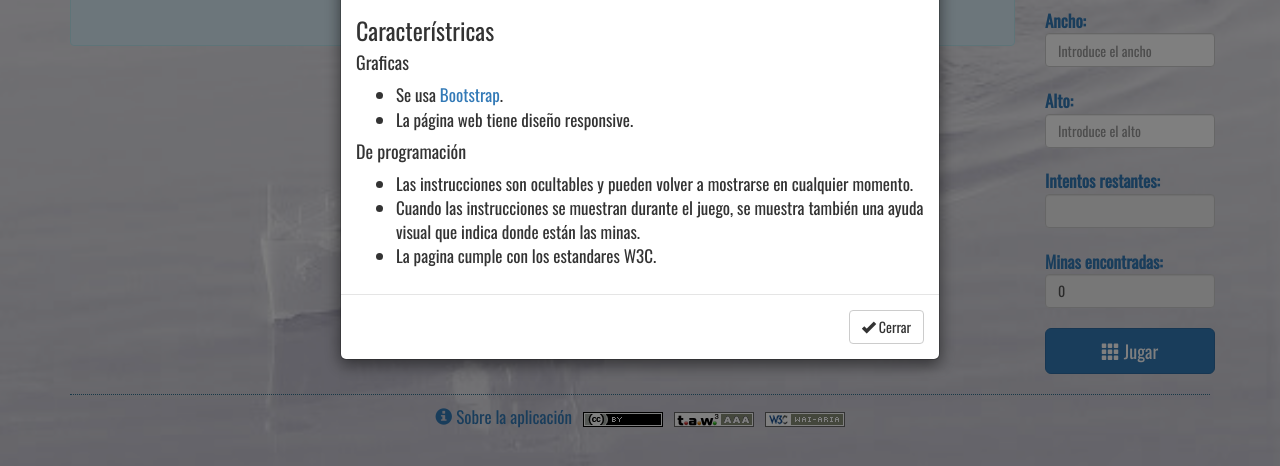
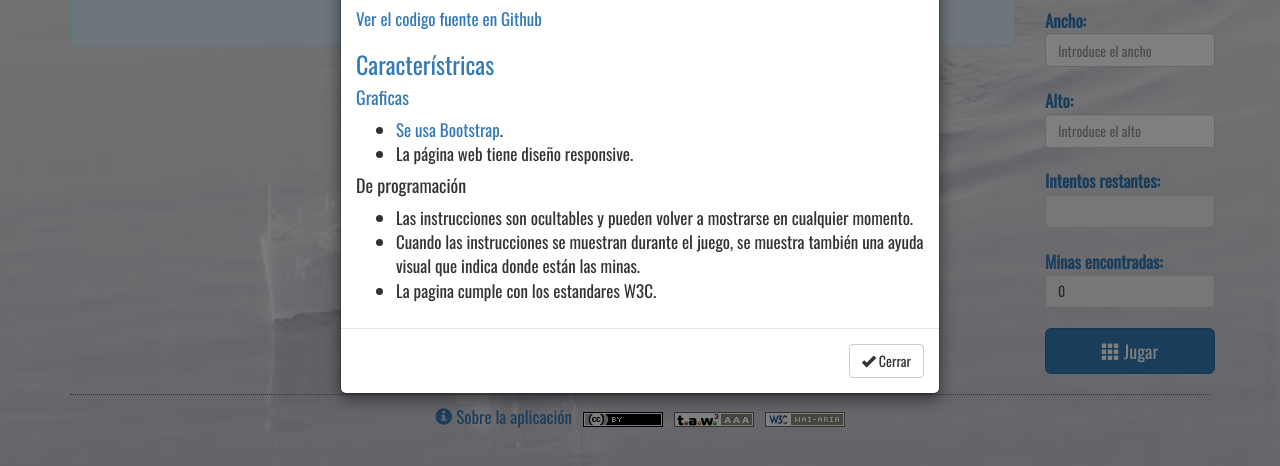
Before and after one commit to JavGuerra/Buscaminas-en-JavaScript, a plain HTML site: page index.html in a window 1280 px wide. Both pictures are taken after a click on the link "Sobre la aplicación". Shown: the part 272-738 px from the top of the page. Drawn offline with nearby package versions, Linux system fonts and the light colour scheme.

Commit message:
Add files via upload

```diff
--- a/index.html
+++ b/index.html
@@ -152,6 +152,7 @@
                         <p>Licencia Creative Commons de <a href="https://creativecommons.org/licenses/by/4.0/" role="link">Atribución</a> (CC-BY)</p>
                         <p>Estándares: <a href="http://www.tawdis.net/" role="link">TAW: Accesibilidad web</a> |
                             <a href="https://www.w3.org/WAI/intro/aria" role="link">WAI-ARIA: Accesibilidad de contenidos dinámicos</a></p>
+                        <p><a href="https://github.com/JavGuerra/Buscaminas-en-JavaScript" role="link">Ver el codigo fuente en Github</p>
 
                         <h3>Característricas</h3>
 
```
